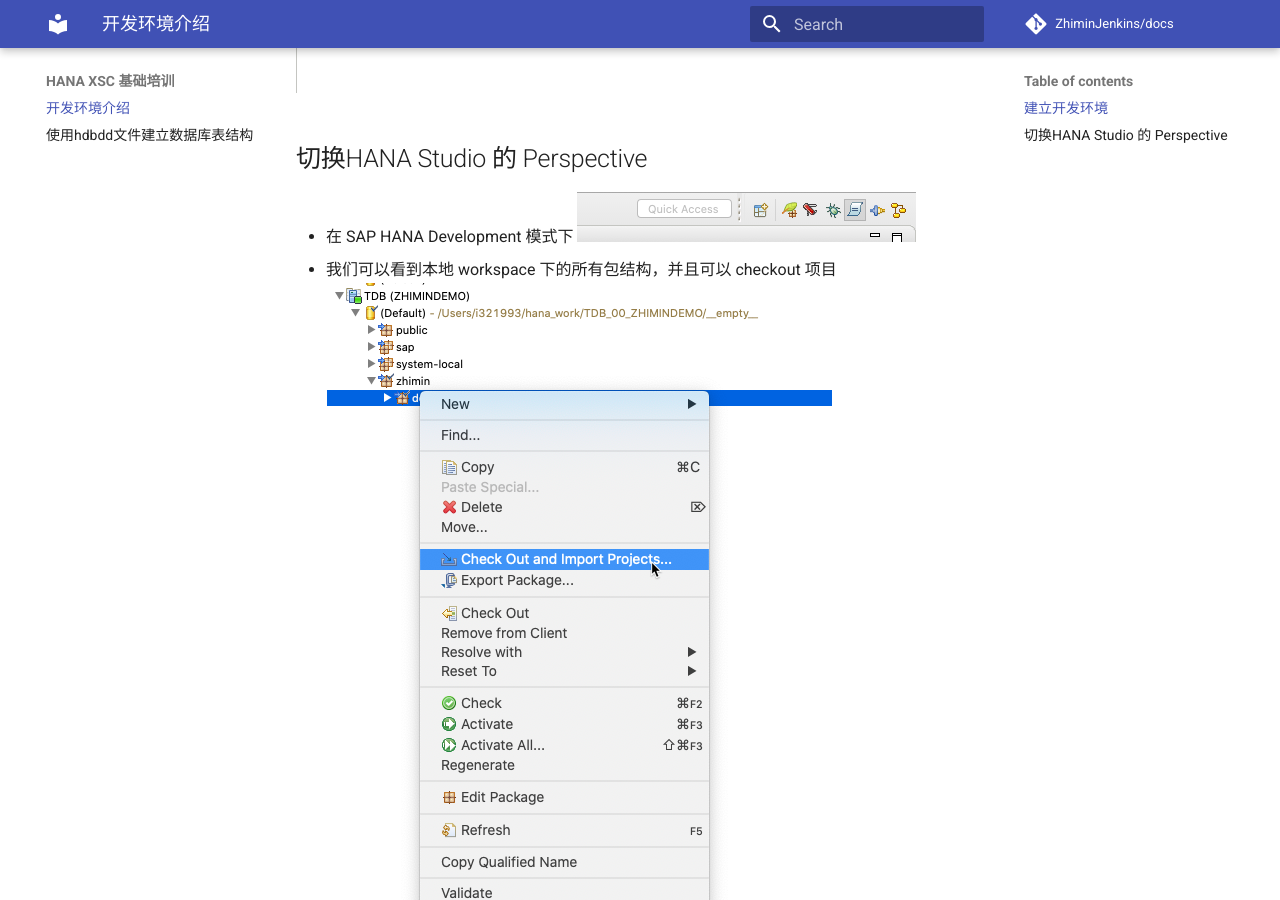
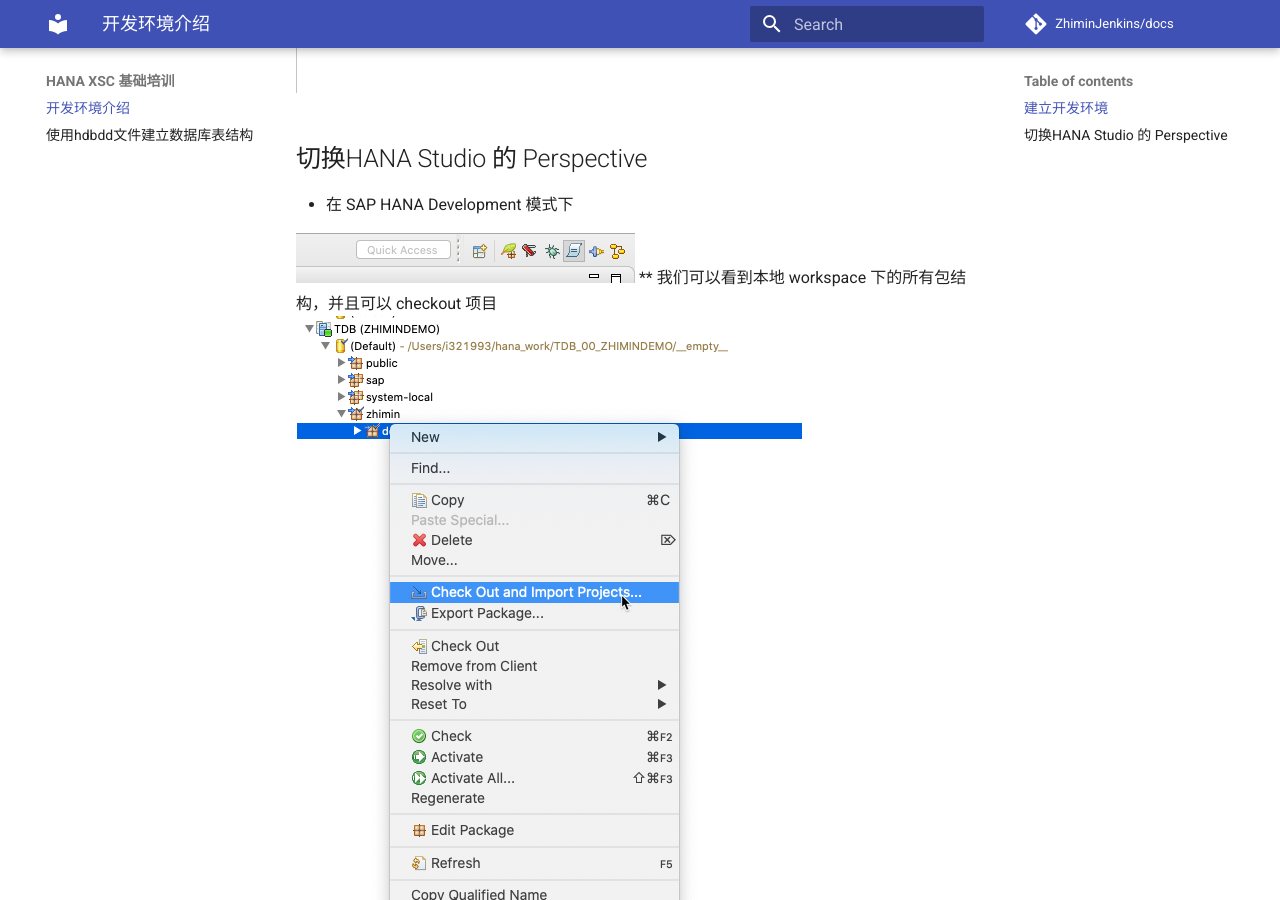
Before and after one commit to shaozhm/alpmars-training, an MkDocs documentation site: the page built from docs/index.md, in a window 1280 px wide and 900 px high, scrolled down 3213 px. Built offline with MkDocs 1.6.1 and Material for MkDocs 9.7.7, drawn with Linux system fonts in a browser that asks for light colours; old or Windows-style settings are respelled for this version of MkDocs.

Commit message:
zhimin update

```diff
--- a/docs/index.md
+++ b/docs/index.md
@@ -21,7 +21,9 @@
 
 ## 切换HANA Studio 的 Perspective
 * 在 SAP HANA Development 模式下
+
   ![Development Prespective](./images/development-prespective-top-right.png)
-  - 我们可以看到本地 workspace 下的所有包结构，并且可以 checkout 项目
+  ** 我们可以看到本地 workspace 下的所有包结构，并且可以 checkout 项目
   ![Development Prespective](./images/development-prespective.png)
+
 * 在 SAP HANA Administration Console 模式下
```
